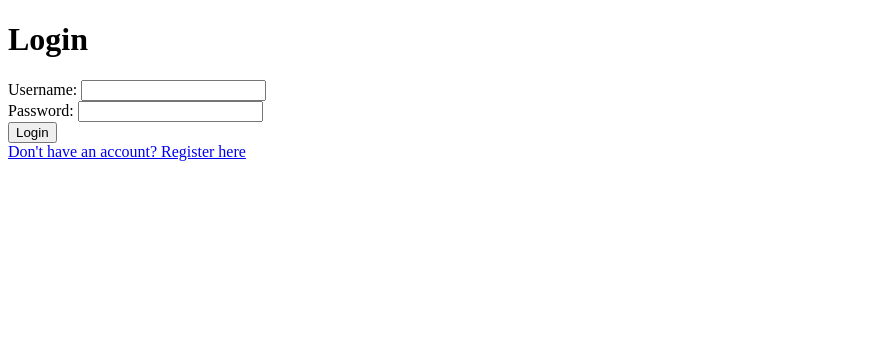
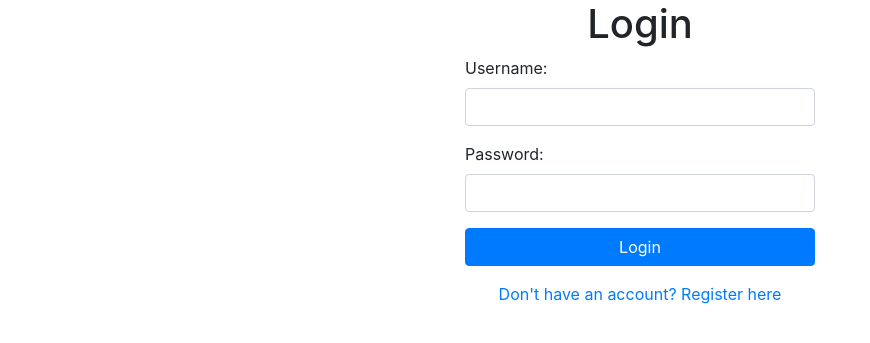
Before and after one commit to Ari2123/DataScience, a Flask app: page /login in a window 1280 px wide. Shown: the top 343 px of the page, without its empty margins (0-870 px from the left). Run offline with Flask 3, Linux system fonts and the light colour scheme; some libraries are stand-ins or nearby versions.

Commit message:
Update login.html

```diff
--- a/expense_tracker/templates/login.html
+++ b/expense_tracker/templates/login.html
@@ -1,19 +1,36 @@
 <!DOCTYPE html>
-<html>
+<html lang="en">
 <head>
+    <meta charset="UTF-8">
+    <link rel="stylesheet" href="{{ url_for('static', filename='css/main.css') }}">
     <title>Login</title>
+    <link href="https://stackpath.bootstrapcdn.com/bootstrap/4.3.1/css/bootstrap.min.css" rel="stylesheet">
 </head>
 <body>
-    <h1>Login</h1>
-    <form action="{{ url_for('login') }}" method="post">
-        <label for="username">Username:</label>
-        <input type="text" name="username" required>
-        <br>
-        <label for="password">Password:</label>
-        <input type="password" name="password" required>
-        <br>
-        <input type="submit" value="Login">
-    </form>
-    <a href="{{ url_for('register') }}">Don't have an account? Register here</a>
+    <div class="container">
+        <div class="row justify-content-center">
+            <div class="col-md-4">
+                <h1 class="text-center">Login</h1>
+                <form action="{{ url_for('login') }}" method="post">
+                    <div class="form-group">
+                        <label for="username">Username:</label>
+                        <input type="text" name="username" class="form-control" required>
+                    </div>
+                    <div class="form-group">
+                        <label for="password">Password:</label>
+                        <input type="password" name="password" class="form-control" required>
+                    </div>
+                    <input type="submit" value="Login" class="btn btn-primary btn-block">
+                </form>
+                <div class="text-center mt-3">
+                    <a href="{{ url_for('register') }}">Don't have an account? Register here</a>
+                </div>
+            </div>
+        </div>
+    </div>
+
+    <script src="https://code.jquery.com/jquery-3.3.1.slim.min.js"></script>
+    <script src="https://cdnjs.cloudflare.com/ajax/libs/popper.js/1.14.7/umd/popper.min.js"></script>
+    <script src="https://stackpath.bootstrapcdn.com/bootstrap/4.3.1/js/bootstrap.min.js"></script>
 </body>
 </html>
```
